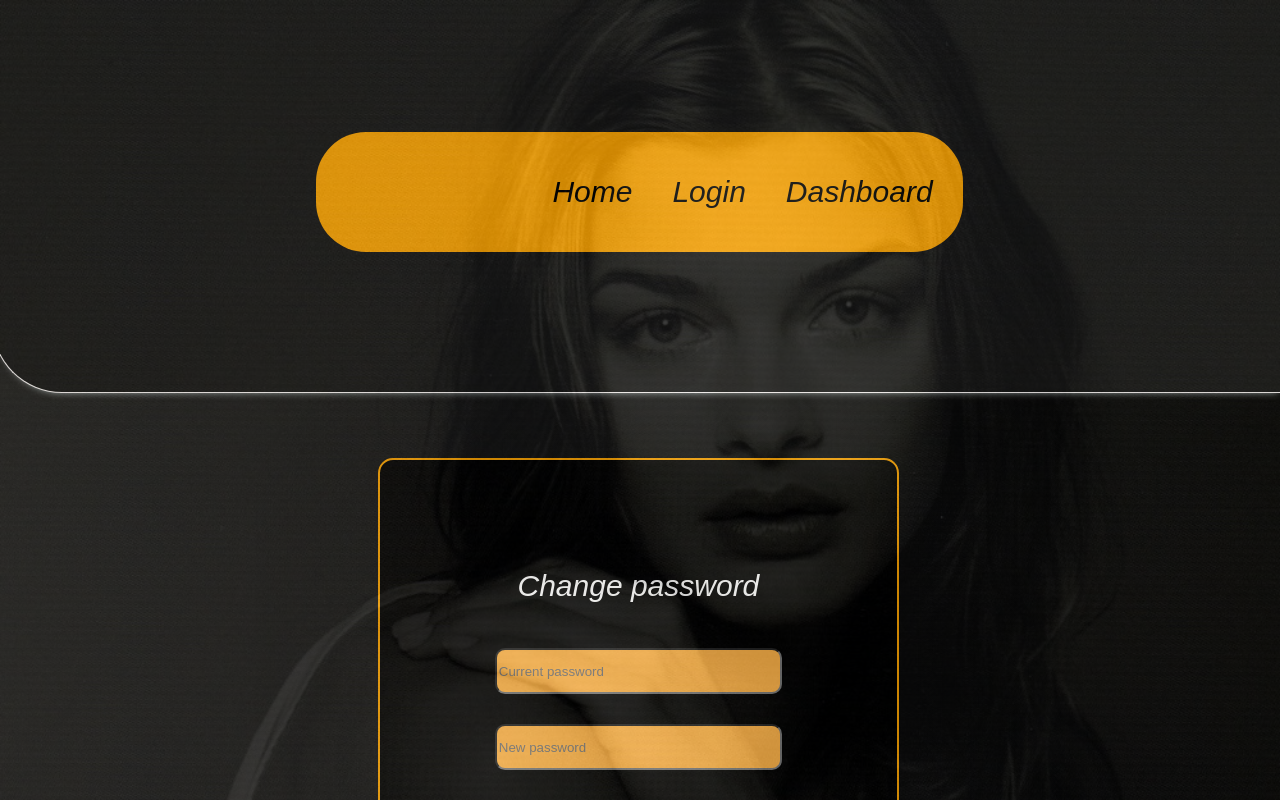
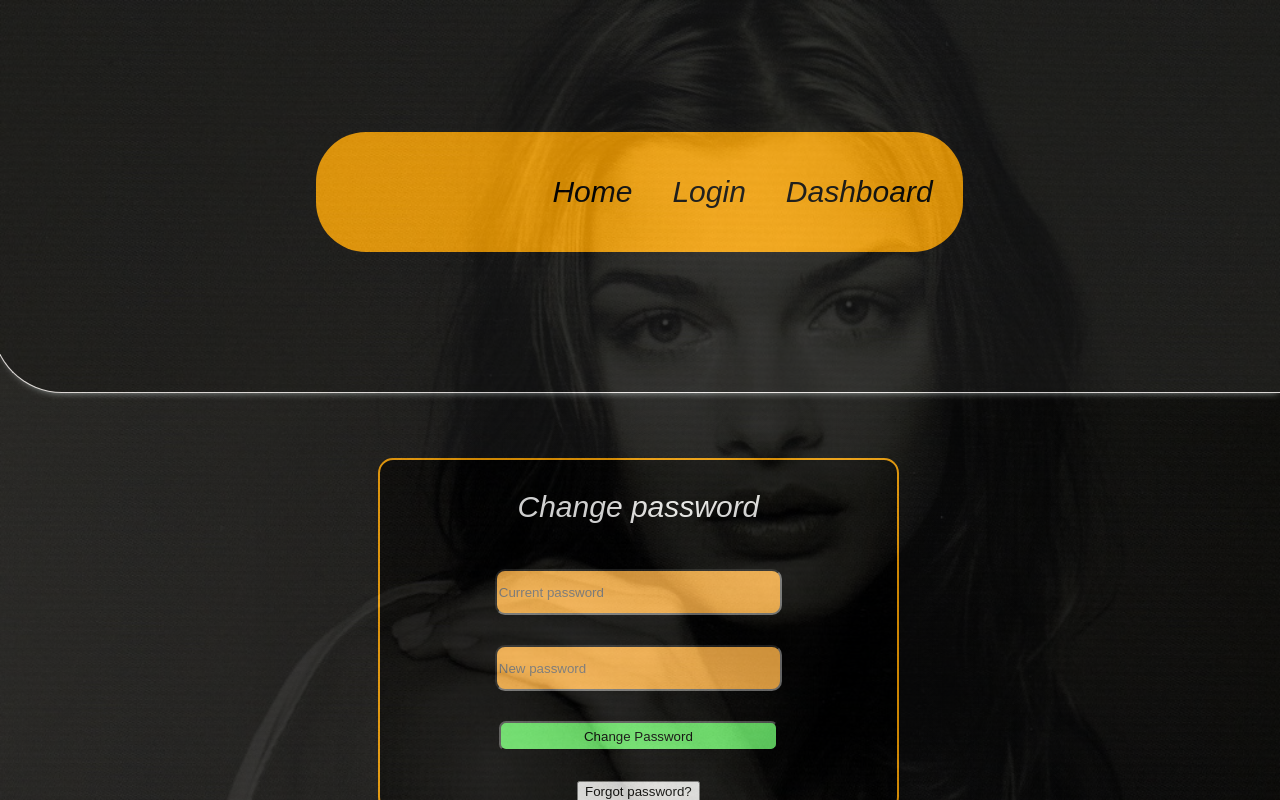
Before and after one commit to kian-007/practice_vercel, a React (Vite) app in the folder practice/: page /change-password in a window 1280 px wide. Shown: the top 800 px of the page. Built offline with nearby package versions, Linux system fonts and the light colour scheme; no server answers.

Commit message:
changePass CSS

```diff
--- a/practice/src/pages/changePassword/changePassword.css
+++ b/practice/src/pages/changePassword/changePassword.css
@@ -11,7 +11,7 @@ div:has(> .changePass) {
     display: flex;
     color: snow;
     width: 100%;
-    height: 500px;
+    height: clamp(250px, 50vh, 350px);
     background-color: black;
     border-radius: 15px;
     flex-direction: column;
@@ -21,6 +21,7 @@ div:has(> .changePass) {
 }
 
 .changePass form {
+    margin-bottom: auto;
     display: flex;
     width: 90%;
     margin-top: 15px;
@@ -74,6 +75,10 @@ div:has(> .changePass) {
     color: white;
 }
 
+.changePass span {
+    justify-content: flex-end;
+}
+
 .changePass .success-message {
     text-align: center;
     color: green;
--- a/practice/src/pages/changePassword/changePassword.jsx
+++ b/practice/src/pages/changePassword/changePassword.jsx
@@ -8,7 +8,6 @@ const ChangePassword = () => {
   const [currentPassword, setCurrentPassword] = useState("");
   const [newPassword, setNewPassword] = useState("");
   const [message, setMessage] = useState("Change password");
-  const [error, setError] = useState("");
   const [success, setSuccess] = useState(undefined);
   const [loading, setLoading] = useState(undefined);
   const { logout } = useAuth();
@@ -16,18 +15,16 @@ const ChangePassword = () => {
   const navigate = useNavigate();
 
   const handleSubmit = async (e) => {
-    console.log("start: ");
     e.preventDefault();
-    setError("");
     setMessage("");
 
     if (newPassword === currentPassword) {
       setSuccess(false);
-      setError("Passwords must be defferent.");
+      setMessage("Passwords must be defferent.");
       return;
     }
     if (newPassword.length < 6) {
-      setError("Password must be at least 6 characters.");
+      setMessage("Password must be at least 6 characters.");
       return;
     }
     setLoading(true);
@@ -47,15 +44,13 @@ const ChangePassword = () => {
 
       const data = await res.json();
       if (!res.ok || !data.success) {
-        setError(data.message || "Password change failed");
+        setMessage(data.message || "Password change failed");
         setSuccess(false);
-        setMessage(data.message);
         return;
       }
       setSuccess(true);
       // موفق شد
       setMessage(data.message);
-      console.log("data.message: ", message);
 
       setTimeout(() => {
         logout();
@@ -64,10 +59,9 @@ const ChangePassword = () => {
     } catch (err) {
       setSuccess(false);
       console.error(err);
-      setError("Something went wrong. Please try again.");
+      setMessage("Something went wrong. Please try again.");
     } finally {
       setLoading(false);
-      console.log("finally: ", message);
     }
   };
 
@@ -84,7 +78,6 @@ const ChangePassword = () => {
           }
         >
           {message && <p>{message}</p>}
-          {error && <p>{error}</p>}
         </span>
         <form onSubmit={handleSubmit}>
           <input
```
